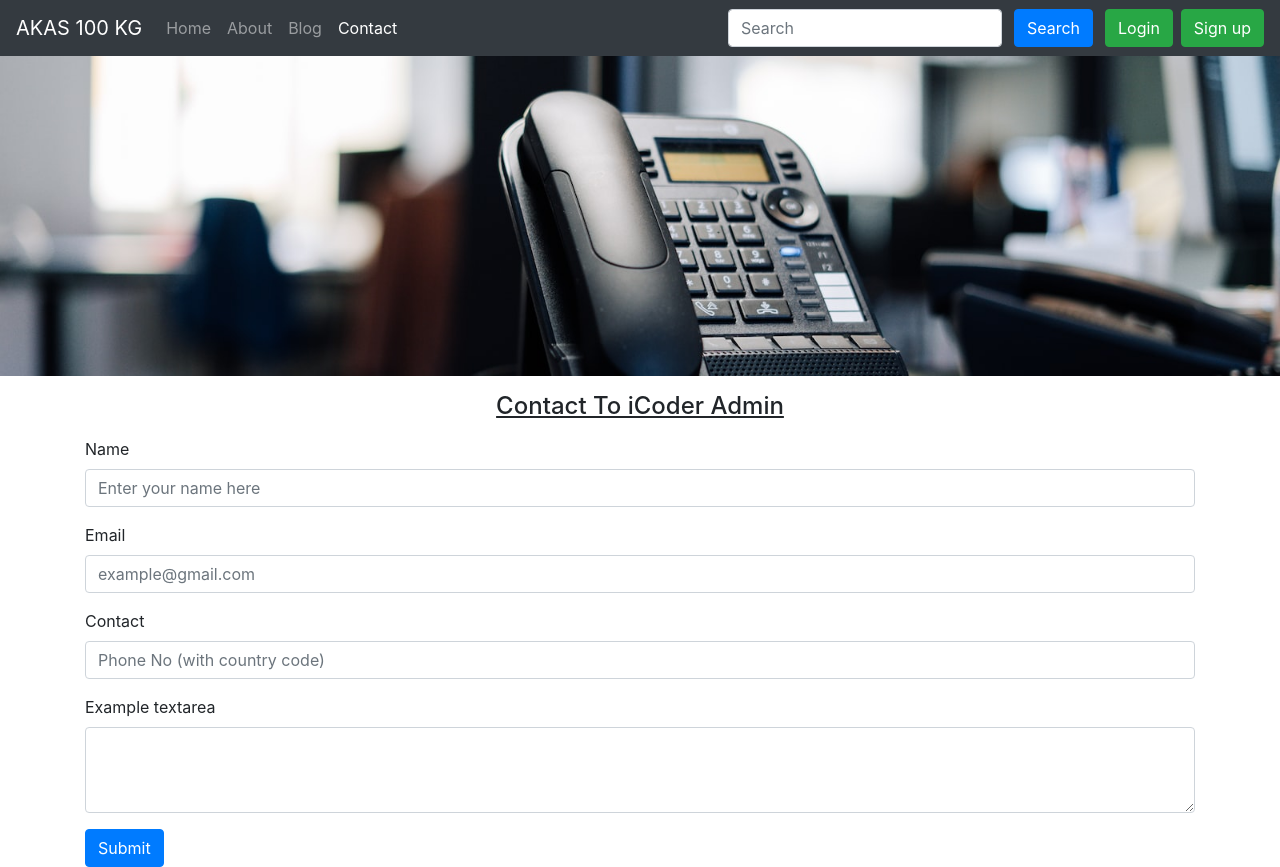
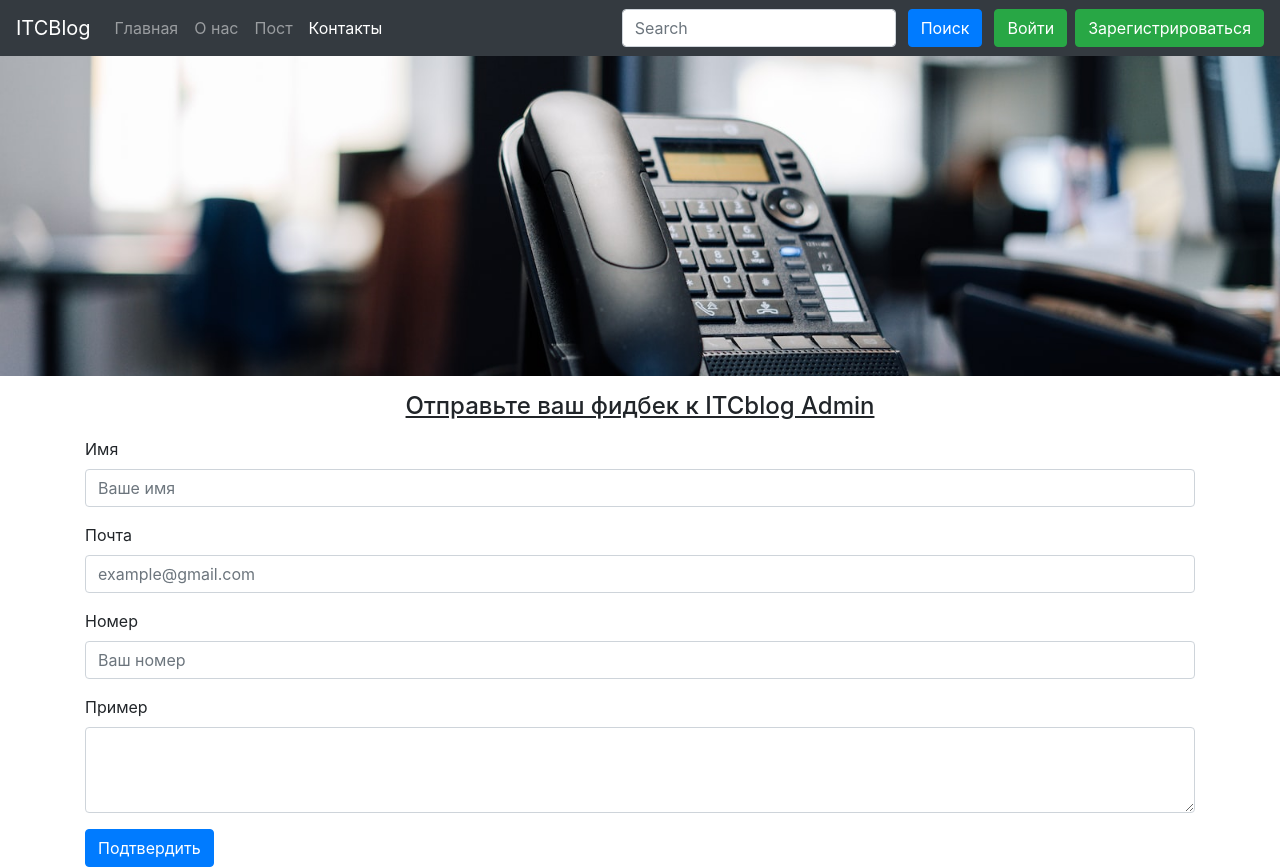
Before and after one commit to alibekshak/django_work_file, a Django app: page /contact/ in a window 1280 px wide. Run offline with Django 4.2, Linux system fonts and the light colour scheme; some libraries are stand-ins or nearby versions.

Commit message:
_django_update.01

```diff
--- a/Blog/apps.py
+++ b/Blog/apps.py
@@ -4,3 +4,4 @@ from django.apps import AppConfig
 class BlogConfig(AppConfig):
     default_auto_field = 'django.db.models.BigAutoField'
     name = 'Blog'
+    verbose_name = "Блог"
--- a/Home/apps.py
+++ b/Home/apps.py
@@ -4,3 +4,4 @@ from django.apps import AppConfig
 class HomeConfig(AppConfig):
     default_auto_field = 'django.db.models.BigAutoField'
     name = 'Home'
+    verbose_name = "Основа"
--- a/Home/models.py
+++ b/Home/models.py
@@ -12,3 +12,7 @@ class Contact(models.Model):
 
     def __str__(self):
         return f"Вы получили сообщение от {self.name} '{self.email}'"
+
+    class Meta:
+        verbose_name = "Контакт"
+        verbose_name_plural = "Контакты"
--- a/templates/base.html
+++ b/templates/base.html
@@ -15,7 +15,7 @@
 <body>
 
     <nav class="navbar navbar-expand-lg navbar-dark bg-dark">
-        <a class="navbar-brand" href="/">AKAS 100 KG</a>
+        <a class="navbar-brand" href="/">ITCBlog</a>
         <button class="navbar-toggler" type="button" data-toggle="collapse" data-target="#navbarSupportedContent"
             aria-controls="navbarSupportedContent" aria-expanded="false" aria-label="Toggle navigation">
             <span class="navbar-toggler-icon"></span>
@@ -24,43 +24,43 @@
         <div class="collapse navbar-collapse" id="navbarSupportedContent">
             <ul class="navbar-nav mr-auto">
                 <li class="nav-item {% block activeHome %}{% endblock activeHome %}">
-                    <a class="nav-link" href="/">Home <span class="sr-only">(current)</span></a>
+                    <a class="nav-link" href="/">Главная <span class="sr-only">(current)</span></a>
                 </li>
                 <li class="nav-item {% block activeAbout %}{% endblock activeAbout %}">
-                    <a class="nav-link" href="/about">About</a>
+                    <a class="nav-link" href="/about">О нас</a>
                 </li>
                 <li class="nav-item {% block activeBlog %}{% endblock activeBlog %}">
-                    <a class="nav-link" href="/blog">Blog</a>
+                    <a class="nav-link" href="/blog">Пост</a>
                 </li>
                 <li class="nav-item {% block activeContact %}{% endblock activeContact %}">
-                    <a class="nav-link" href="/contact">Contact</a>
+                    <a class="nav-link" href="/contact">Контакты</a>
                 </li>
             </ul>
             <form method="get" action="/search" class="form-inline my-2 my-lg-0">
                 <input name="query" id="query" class="form-control mr-sm-2" type="search" placeholder="Search"
                     aria-label="Search">
-                <button class="btn btn-primary my-2 mx-1 my-sm-0" type="submit">Search</button>
+                <button class="btn btn-primary my-2 mx-1 my-sm-0" type="submit">Поиск</button>
 
                 <!-- Button for signIn modal -->
                 {% if user.is_authenticated %}
 
                 <div class="btn-group">
                     <button type="button" class="btn btn-primary dropdown-toggle mx-2" data-toggle="dropdown" aria-haspopup="true" aria-expanded="false">
-                      Welcome {{user.username}}
+                      Привет {{user.username}}
                     </button>
                     <div class="dropdown-menu">
-                      <a class="dropdown-item" href="/logout/">Logout</a>
+                      <a class="dropdown-item" href="/logout/">Выход</a>
                     </div>
                   </div>
 
                 {% else %}
                 <button type="button" class="btn btn-success mx-2" data-toggle="modal" data-target="#signinModal">
-                    Login
+                    Войти
                 </button>
 
                 <!-- Button for signUp modal -->
                 <button type="button" class="btn btn-success" data-toggle="modal" data-target="#signupModal">
-                    Sign up
+                    Зарегистрироваться
                 </button>
                 {% endif %}
 
@@ -75,7 +75,7 @@
         <div class="modal-dialog" role="document">
             <div class="modal-content">
                 <div class="modal-header">
-                    <h5 class="modal-title" id="signupModal">Sign Up To iCoder
+                    <h5 class="modal-title" id="signupModal">Зарегистрироваться  в ITCblog
                     </h5>
                     <button type="button" class="close" data-dismiss="modal" aria-label="Close">
                         <span aria-hidden="true">&times;</span>
@@ -84,36 +84,36 @@
                 <div class="modal-body">
                     <form method="post" action="/signup/"> {% csrf_token %}
                         <div class="form-group">
-                            <label for="fName">First Name</label>
+                            <label for="fName">Имя</label>
                             <input name="fName" type="name" class="form-control" id="fName"
-                                placeholder="Your First Name" required>
+                                placeholder="Ваше имя" required>
                         </div>
                         <div class="form-group">
-                            <label for="lName">Last Name</label>
-                            <input name="lName" type="name" class="form-control" id="lName" placeholder="Your Last Name"
+                            <label for="lName">Фамилия</label>
+                            <input name="lName" type="name" class="form-control" id="lName" placeholder="Ваша фамилия"
                                 required>
                         </div>
                         <div class="form-group">
-                            <label for="username">Username</label>
+                            <label for="username">Никнейм</label>
                             <input name="username" type="name" class="form-control" id="username"
-                                placeholder="Choose an unique username" required>
+                                placeholder="Выберите другой никнейм" required>
                         </div>
                         <div class="form-group">
-                            <label for="email">Email address</label>
+                            <label for="email">Почта</label>
                             <input name="email" type="email" class="form-control" id="email"
                                 placeholder="name@example.com" required>
                         </div>
                         <div class="form-group">
-                            <label for="pass1">Password</label>
+                            <label for="pass1">Пароль</label>
                             <input name="pass1" type="password" class="form-control" id="pass1"
-                                placeholder="Choose a password" required>
+                                placeholder="Введите пароль" required>
                         </div>
                         <div class="form-group">
-                            <label for="pass2">Confirm Password</label>
+                            <label for="pass2">Подтверждение пароля</label>
                             <input name="pass2" type="password" class="form-control" id="pass2"
-                                placeholder="Enter you password again" required>
+                                placeholder="Введите пароль повторно" required>
                         </div>
-                        <button type="submit" class="btn btn-primary">Submit</button>
+                        <button type="submit" class="btn btn-primary">Подтвердить</button>
                     </form>
                 </div>
                 <div class="modal-footer">
@@ -130,7 +130,7 @@
         <div class="modal-dialog" role="document">
             <div class="modal-content">
                 <div class="modal-header">
-                    <h5 class="modal-title" id="signinModal">Login
+                    <h5 class="modal-title" id="signinModal">Войти
                     </h5>
                     <button type="button" class="close" data-dismiss="modal" aria-label="Close">
                         <span aria-hidden="true">&times;</span>
@@ -142,16 +142,16 @@
                         {% csrf_token %}
 
                         <div class="form-group">
-                            <label for="username">Username</label>
+                            <label for="username">Никнейм</label>
                             <input name="loginusername" type="text" class="form-control" id="loginusername"
                                 placeholder="Username" required>
                         </div>
                         <div class="form-group">
-                            <label for="loginpass">Password</label>
+                            <label for="loginpass">Пароль</label>
                             <input name="loginpass" type="password" class="form-control" id="loginpass"
-                                placeholder="Password" required>
+                                placeholder="Введите пароль" required>
                         </div>
-                        <button type="submit" class="btn btn-primary">Submit</button>
+                        <button type="submit" class="btn btn-primary">Подтвердить</button>
                     </form>
                 </div>
                 <div class="modal-footer">
--- a/templates/blog/home.html
+++ b/templates/blog/home.html
@@ -1,8 +1,8 @@
 {% extends 'base.html' %}
 
-{% block title %}Home | Blog{% endblock title %}
+{% block title %}Главная страница{% endblock title %}
 
-{% block activeBlog %}active{% endblock activeBlog %}
+{% block activeBlog %}активен{% endblock activeBlog %}
 
 {% block body %}
 
@@ -30,7 +30,7 @@
             <p class="card-text">{{ post.timeStamp }}</p>
             <hr class="solid">
             <p class="card-text">{{post.text | truncatechars:500}}</p>
-            <a href="/blog/{{post.slug}}" class="btn btn-primary">Continue Reading</a>
+            <a href="/blog/{{post.slug}}" class="btn btn-primary">Продолжить читать</a>
         </div>
     </div>
     {% endfor %}
--- a/templates/home/about.html
+++ b/templates/home/about.html
@@ -3,4 +3,5 @@
 {% block title %}About | iCoder{% endblock title %}
 {% block activeAbout %}active{% endblock activeAbout %}
 
-{% block body %}This is About page of iCoder{% endblock body %}
+
+{% block body %}Эта страница об ITCblog{% endblock body %}
--- a/templates/home/contact.html
+++ b/templates/home/contact.html
@@ -39,29 +39,29 @@
 
 <!-- contact form -->
 <div class="container">
-    <h4 class="text-center my-3"><u>Contact To iCoder Admin</u></h4>
+    <h4 class="text-center my-3"><u>Отправьте ваш фидбек к ITCblog Admin</u></h4>
     <form method="post" action="/contact/">
         {% csrf_token %}
         <div class="form-group">
-            <label for="name">Name</label>
+            <label for="name">Имя</label>
             <input name="name" type="name" class="form-control" id="name" aria-describedby="nameHelp"
-                placeholder="Enter your name here">
+                placeholder="Ваше имя">
         </div>
         <div class="form-group">
-            <label for="email">Email</label>
+            <label for="email">Почта</label>
             <input name="email" type="email" class="form-control" id="email" aria-describedby="emailHelp"
                 placeholder="example@gmail.com">
         </div>
         <div class="form-group">
-            <label for="contact">Contact</label>
+            <label for="contact">Номер</label>
             <input name="contact" type="phone" class="form-control" id="contact"
-                placeholder="Phone No (with country code)">
+                placeholder="Ваш номер">
         </div>
         <div class="form-group">
-            <label for="msg">Example textarea</label>
+            <label for="msg">Пример</label>
             <textarea name="msg" class="form-control" id="msg" rows="3"></textarea>
         </div>
-        <button type="submit" class="btn btn-primary">Submit</button>
+        <button type="submit" class="btn btn-primary">Подтвердить</button>
     </form>
 </div>
 
```
Also changed, not shown: templates/blog/blogPost.html (+4 -4 lines), templates/home/index.html (+7 -8 lines), templates/home/search.html (+5 -6 lines), Blog/migrations/0005_alter_blogcomment_timestamp_alter_post_timestamp.py (added), Home/migrations/0005_alter_contact_options_alter_contact_datetime.py (added), db.sqlite3.
